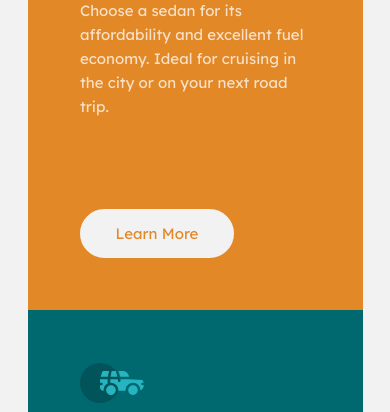
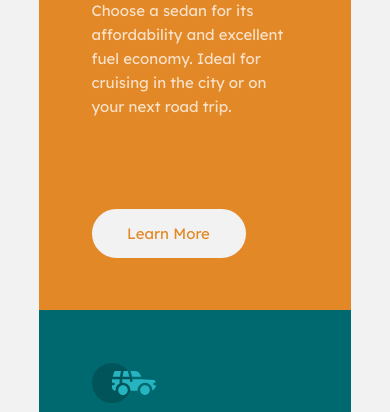
Before and after one commit to Marchino5791/Frontend-Mentor-3-Column-Preview, a plain HTML site: page index.html in a window 390 px wide. Shown: the part 244-656 px from the top of the page. Drawn offline with Linux system fonts and the light colour scheme.

Commit message:
Update style.css

```diff
--- a/style.css
+++ b/style.css
@@ -123,12 +123,12 @@ p {
 @media (max-width: 850px) {
   body {
     justify-content: flex-start;
-
   }
 
   main {
     flex-direction: column;
-    width: 335px;
+    width: 80%;
+    max-width: 450px;
     height: auto;
     margin: 5rem auto;
   }
```
